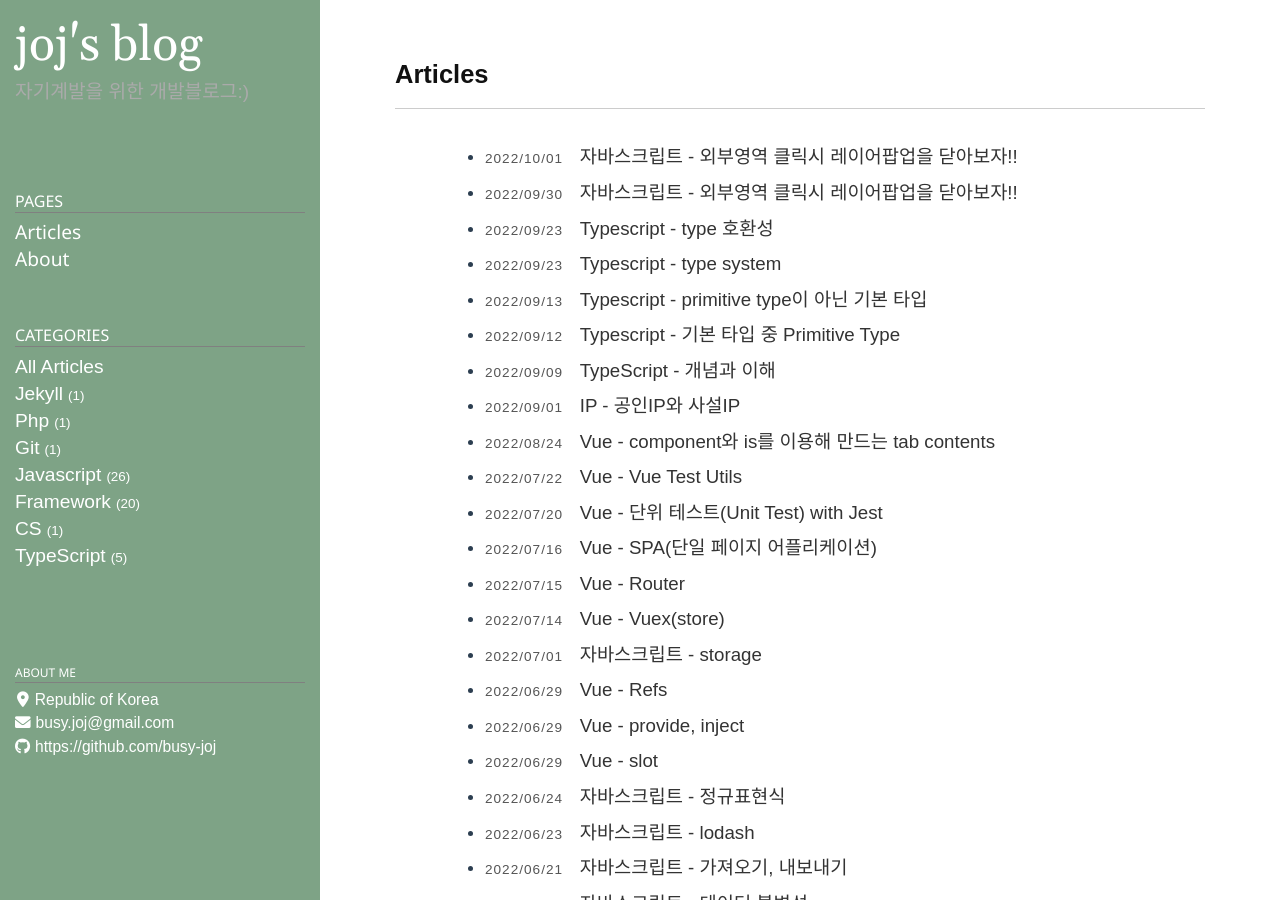
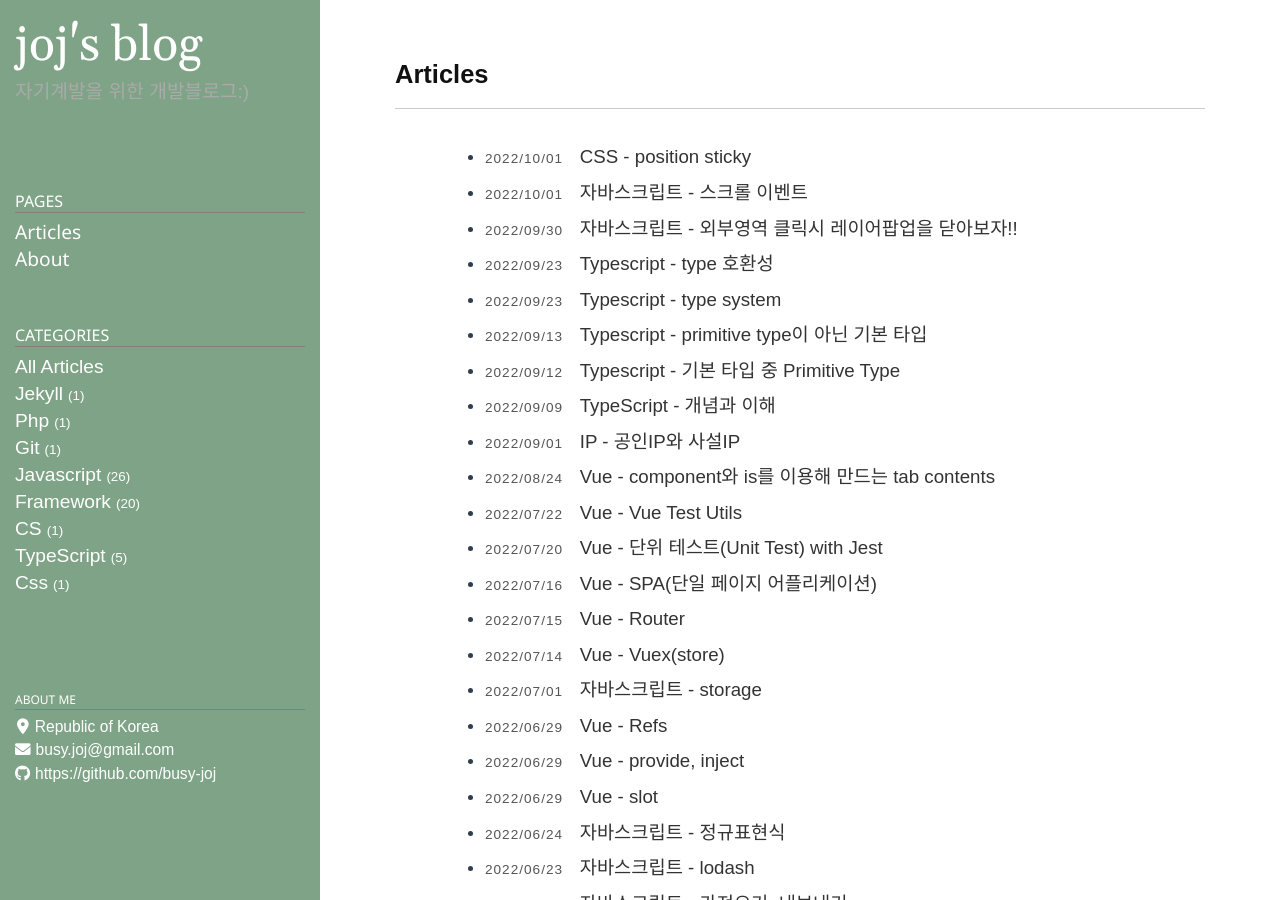
Before and after one commit to busy-joj/busy-joj.github.io, a Jekyll site: the page built from index.md, in a window 1280 px wide and 900 px high. Built offline with Jekyll 4.4.1, drawn with Linux system fonts in a browser that asks for light colours; some web fonts are replaced; part of the change alters nothing that is shown.

Commit message:
css 속성 포스팅

````diff
--- a/_posts/Javascript/2022-10-01-js26.markdown
+++ b/_posts/Javascript/2022-10-01-js26.markdown
@@ -1,6 +1,6 @@
 ---
 layout: post
-title: 자바스크립트 - 외부영역 클릭시 레이어팝업을 닫아보자!!
+title: 자바스크립트 - 스크롤 이벤트
 date: 2022-10-01 12:28:07 +0900
 category: Javascript
 ---
--- /dev/null
+++ b/_posts/css/2022-10-02-js27.markdown
@@ -0,0 +1,20 @@
+---
+layout: post
+title: CSS - position sticky
+date: 2022-10-01 12:28:07 +0900
+category: css
+---
+
+스크롤 위치에 따라 특정요소를 고정했다가 제자리로 놓았다 하는 UI를 자주 구현하게 된다.
+그 때마다 javascript를 이용했는데,
+css 만을 이용해서 간단히 구현할 수 있다!!
+
+그건 position:sticky를 이용하면 된다!
+
+```css
+	item{position:sticky;top:0px;}
+```
+
+css 속성으로 position:sticky를 주고 어느지점에서 고정될건지 정해주면 끝!!
+정말 간단하다.
+단, 부모나 조상 요소에 overflow:hidden 이 있는 경우 작동되지 않으니 주의해야한다!!
````
